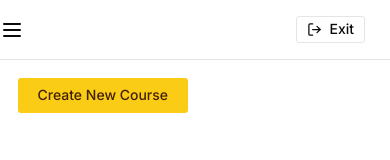
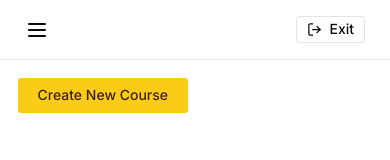
Before and after one commit to dzevad-cyber/tut-factory, a Next.js app in the folder packages/client/: page /teacher/courses in a window 390 px wide. Shown: the top 160 px of the page. Built offline with nearby package versions, Linux system fonts and the light colour scheme.

Commit message:
fix: padding dashboard header mobile

```diff
--- a/packages/client/components/dashboard-components/dashboard-header/DashboardHeader.tsx
+++ b/packages/client/components/dashboard-components/dashboard-header/DashboardHeader.tsx
@@ -14,7 +14,7 @@ const DashboardHeader = () => {
         'bg-background',
         'border-border border-b',
         'h-24',
-        'pr-10'
+        'px-10'
       )}
     >
       <div className={cn('grid', 'md:hidden')}>
```
